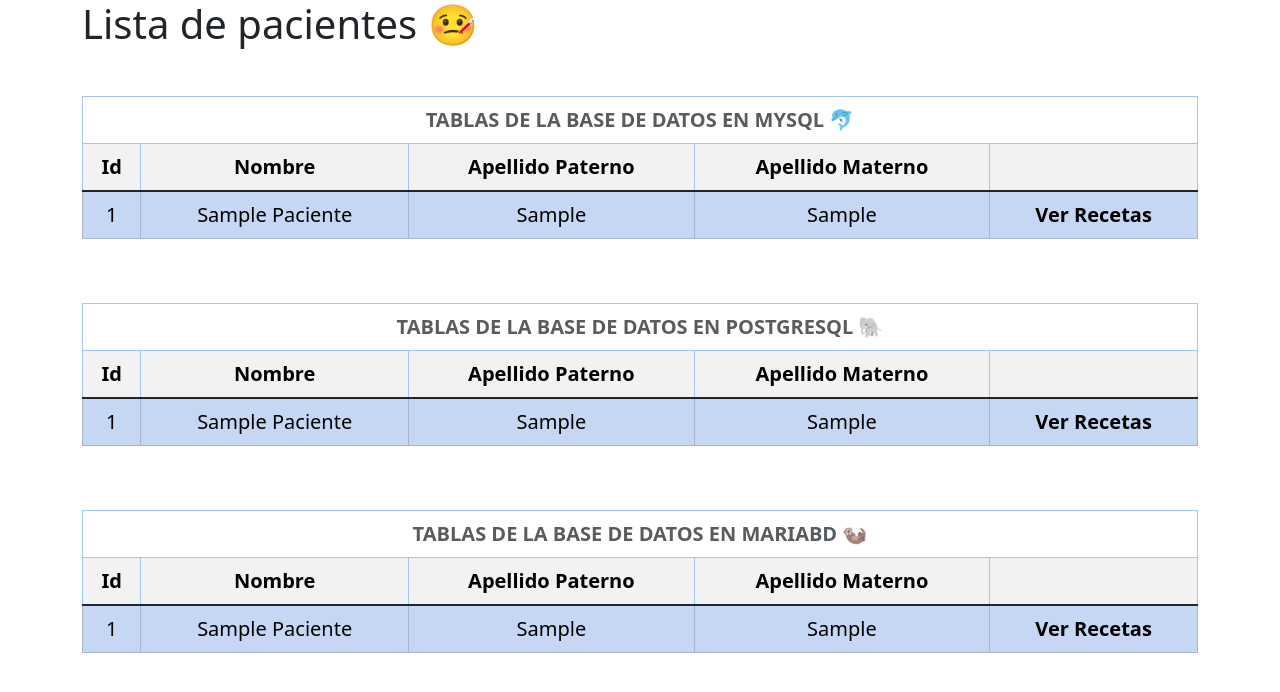
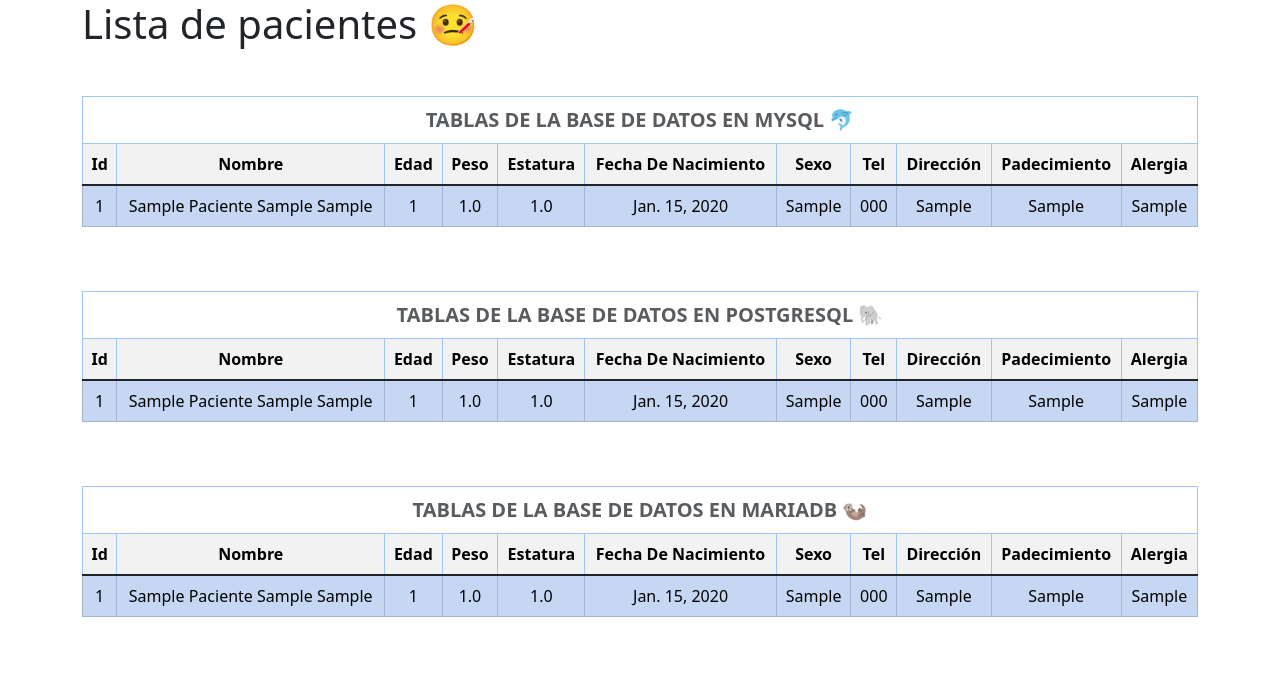
Before and after one commit to ManuelAC2001/HopitalDataMining, a Django app: template pacientes/templates/pacientes.html in a window 1280 px wide. Shown: the top 692 px of the page. Run offline with Django 4.2, Linux system fonts and the light colour scheme; the template is opened without the code that fills it: values that come from a table or form of the project are taken from there, others are empty; tables that the repository leaves empty hold one stand-in row (values such as "Sample post").

Commit message:
Vista de datos de las tres tablas en diferentes bases de datos

```diff
--- a/pacientes/management/commands/createRecetas.py
+++ b/pacientes/management/commands/createRecetas.py
@@ -66,3 +66,5 @@
                 medicamento_id = fake_medicamento.unique.medicamento(bd)
                 medicamento = Medicamento.objects.using(bd).get(pk=medicamento_id)
                 receta.medicamentos.add(medicamento)
+
+            self.stdout.write(self.style.SUCCESS('%s.-Receta agregada correctamente' % (i+1)))
--- a/pacientes/models.py
+++ b/pacientes/models.py
@@ -30,7 +30,7 @@
     alergias_paciente = models.CharField(max_length=50)
 
     def __str__(self):
-        return self.nombre_paciente
+        return self.nombre_paciente + " " + self.ape_ma_paciente + " " + self.ape_ma_paciente
 
 
     class Meta:
--- a/pacientes/templates/pacientes.html
+++ b/pacientes/templates/pacientes.html
@@ -23,23 +23,35 @@
                         <caption class="text-center text-uppercase fs-5 border border-bottom-0 border-primary-subtle fw-bold">
                             Tablas de la base de datos en mysql 🐬
                         </caption>
-                        <tr>
+                        <tr class="fs-6">
                             <th>id</th>
                             <th>Nombre</th>
-                            <th>Apellido Paterno</th>
-                            <th>Apellido Materno</th>
-                            <th></th>
+                            <th>Edad</th>
+                            <th>Peso</th>
+                            <th>Estatura</th>
+                            <th>Fecha de nacimiento</th>
+                            <th>Sexo</th>
+                            <th>Tel</th>
+                            <th>Dirección</th>
+                            <th>Padecimiento</th>
+                            <th>Alergia</th>
                         </tr>
                     </thead>
-                    <tbody class="table-group-divider">
+                    <tbody class="table-group-divider fs-6">
 
                         {% for paciente in pacientes_mysql  %}
                         <tr class="table-primary" >
                             <td scope="row">{{paciente.pk}}</td>
-                            <td>{{paciente.nombre_paciente}}</td>
-                            <td>{{paciente.ape_pa_paciente}}</td>
-                            <td>{{paciente.ape_ma_paciente}}</td>
-                            <td class="fw-bold" role="button">Ver Recetas</td>
+                            <td>{{paciente}}</td>
+                            <td>{{paciente.edad_paciente}}</td>
+                            <td>{{paciente.peso_paciente}}</td>
+                            <td>{{paciente.estatura_paciente}}</td>
+                            <td>{{paciente.fecha_naci_paciente}}</td>
+                            <td>{{paciente.sexo_paciente}}</td>
+                            <td>{{paciente.telefono_paciente}}</td>
+                            <td>{{paciente.direccion_paciente}}</td>
+                            <td>{{paciente.padecimientos_paciente}}</td>
+                            <td>{{paciente.alergias_paciente}}</td>
                         </tr>
                         {% endfor %}
 
@@ -55,23 +67,35 @@
                         <caption class="text-center text-uppercase fs-5 border border-bottom-0 border-primary-subtle fw-bold">
                             Tablas de la base de datos en postgresql 🐘
                         </caption>
-                        <tr>
+                        <tr class="fs-6">
                             <th>id</th>
                             <th>Nombre</th>
-                            <th>Apellido Paterno</th>
-                            <th>Apellido Materno</th>
-                            <th></th>
+                            <th>Edad</th>
+                            <th>Peso</th>
+                            <th>Estatura</th>
+                            <th>Fecha de nacimiento</th>
+                            <th>Sexo</th>
+                            <th>Tel</th>
+                            <th>Dirección</th>
+                            <th>Padecimiento</th>
+                            <th>Alergia</th>
                         </tr>
                     </thead>
-                    <tbody class="table-group-divider">
+                    <tbody class="table-group-divider fs-6">
 
                         {% for paciente in pacientes_pg  %}
                         <tr class="table-primary" >
                             <td scope="row">{{paciente.pk}}</td>
-                            <td>{{paciente.nombre_paciente}}</td>
-                            <td>{{paciente.ape_pa_paciente}}</td>
-                            <td>{{paciente.ape_ma_paciente}}</td>
-                            <td class="fw-bold" role="button">Ver Recetas</td>
+                            <td>{{paciente}}</td>
+                            <td>{{paciente.edad_paciente}}</td>
+                            <td>{{paciente.peso_paciente}}</td>
+                            <td>{{paciente.estatura_paciente}}</td>
+                            <td>{{paciente.fecha_naci_paciente}}</td>
+                            <td>{{paciente.sexo_paciente}}</td>
+                            <td>{{paciente.telefono_paciente}}</td>
+                            <td>{{paciente.direccion_paciente}}</td>
+                            <td>{{paciente.padecimientos_paciente}}</td>
+                            <td>{{paciente.alergias_paciente}}</td>
                         </tr>
                         {% endfor %}
 
@@ -85,25 +109,37 @@
                 <table class="table table-striped table-hover table-bordered border-primary-subtle align-middle caption-top">
                     <thead class="table-light">
                         <caption class="text-center text-uppercase fs-5 border border-bottom-0 border-primary-subtle fw-bold">
-                            Tablas de la base de datos en MariaBD 🦦
+                            Tablas de la base de datos en mariadb 🦦
                         </caption>
-                        <tr>
+                        <tr class="fs-6">
                             <th>id</th>
                             <th>Nombre</th>
-                            <th>Apellido Paterno</th>
-                            <th>Apellido Materno</th>
-                            <th></th>
+                            <th>Edad</th>
+                            <th>Peso</th>
+                            <th>Estatura</th>
+                            <th>Fecha de nacimiento</th>
+                            <th>Sexo</th>
+                            <th>Tel</th>
+                            <th>Dirección</th>
+                            <th>Padecimiento</th>
+                            <th>Alergia</th>
                         </tr>
                     </thead>
-                    <tbody class="table-group-divider">
+                    <tbody class="table-group-divider fs-6">
 
                         {% for paciente in pacientes_mdb  %}
                         <tr class="table-primary" >
                             <td scope="row">{{paciente.pk}}</td>
-                            <td>{{paciente.nombre_paciente}}</td>
-                            <td>{{paciente.ape_pa_paciente}}</td>
-                            <td>{{paciente.ape_ma_paciente}}</td>
-                            <td class="fw-bold" role="button">Ver Recetas</td>
+                            <td>{{paciente}}</td>
+                            <td>{{paciente.edad_paciente}}</td>
+                            <td>{{paciente.peso_paciente}}</td>
+                            <td>{{paciente.estatura_paciente}}</td>
+                            <td>{{paciente.fecha_naci_paciente}}</td>
+                            <td>{{paciente.sexo_paciente}}</td>
+                            <td>{{paciente.telefono_paciente}}</td>
+                            <td>{{paciente.direccion_paciente}}</td>
+                            <td>{{paciente.padecimientos_paciente}}</td>
+                            <td>{{paciente.alergias_paciente}}</td>
                         </tr>
                         {% endfor %}
 
@@ -111,6 +147,8 @@
                 </table>
             </div>
         </section>
+
+
     </main>
 
 </body>
--- a/pacientes/urls.py
+++ b/pacientes/urls.py
@@ -5,5 +5,6 @@
 
 urlpatterns = [
     path('', views.HospitalView.as_view(), name="pacientes"),
-    path('medicamentos', views.MedicamentosView.as_view(), name="pacientes"),
+    path('medicamentos', views.MedicamentosView.as_view(), name="medicamentos"),
+    path('recetas', views.RecetasView.as_view(), name="recetas"),
 ]
```
Also changed, not shown: pacientes/templates/recetas.html (added, +169 -0 lines), pacientes/views.py (+10 -1 lines).
